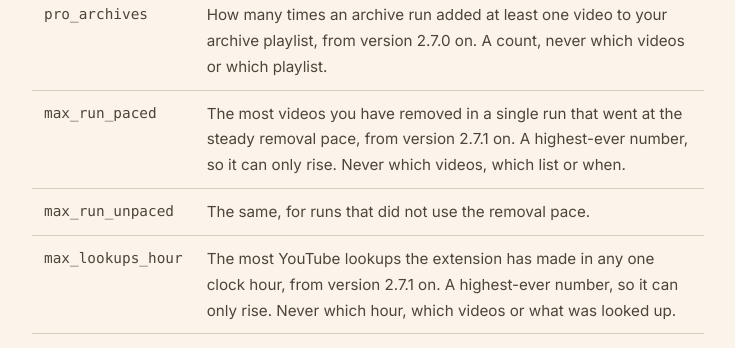
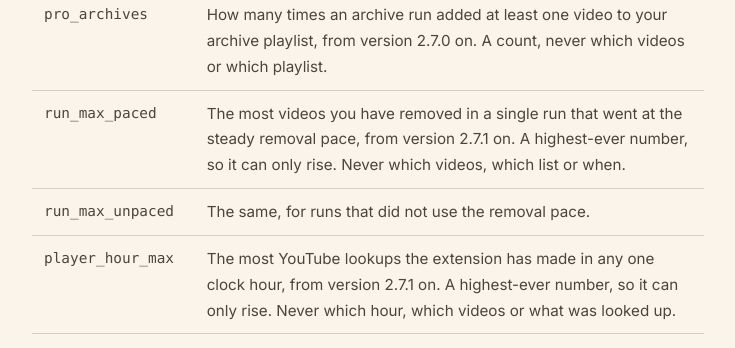
Before and after one commit to dominic-lam/tidywl-site, a Jekyll site: the page built from privacy/index.html, in a window 1280 px wide and 1400 px high, scrolled down 6255 px. Shown: the part 155-503 px from the top of the window, without its empty margins (272-1007 px from the left). Built offline with Jekyll 4.4.1, drawn with Linux system fonts in a browser that asks for light colours; some of the changed text lies outside the part shown.

Commit message:
Privacy copy: name the three new report fields as the extension and Worker spell them (run_max_paced, run_max_unpaced, player_hour_max)
Co-Authored-By: Claude Sonnet 5.5 <noreply@anthropic.com>
Claude-Session: https://claude.ai/code/session_0185t7S54UbA7yS9XyeZ6DDg

```diff
--- a/privacy/index.html
+++ b/privacy/index.html
@@ -84,9 +84,9 @@ permalink: /privacy/
           <tr><td>pro_restores</td><td>How many times you restored videos from the Pro delete history, from version 2.7.0 on, one per playlist restored. A count, never which videos.</td></tr>
           <tr><td>pro_views</td><td>How many times you applied a saved view from its menu, from version 2.7.0 on. A count, never which view or what it holds.</td></tr>
           <tr><td>pro_archives</td><td>How many times an archive run added at least one video to your archive playlist, from version 2.7.0 on. A count, never which videos or which playlist.</td></tr>
-          <tr><td>max_run_paced</td><td>The most videos you have removed in a single run that went at the steady removal pace, from version 2.7.1 on. A highest-ever number, so it can only rise. Never which videos, which list or when.</td></tr>
-          <tr><td>max_run_unpaced</td><td>The same, for runs that did not use the removal pace.</td></tr>
-          <tr><td>max_lookups_hour</td><td>The most YouTube lookups the extension has made in any one clock hour, from version 2.7.1 on. A highest-ever number, so it can only rise. Never which hour, which videos or what was looked up.</td></tr>
+          <tr><td>run_max_paced</td><td>The most videos you have removed in a single run that went at the steady removal pace, from version 2.7.1 on. A highest-ever number, so it can only rise. Never which videos, which list or when.</td></tr>
+          <tr><td>run_max_unpaced</td><td>The same, for runs that did not use the removal pace.</td></tr>
+          <tr><td>player_hour_max</td><td>The most YouTube lookups the extension has made in any one clock hour, from version 2.7.1 on. A highest-ever number, so it can only rise. Never which hour, which videos or what was looked up.</td></tr>
           <tr><td>Watch Later size</td><td>How many videos were in your Watch Later the last time you synced it.</td></tr>
         </tbody>
       </table>
@@ -101,7 +101,7 @@ permalink: /privacy/
     <p><strong>The Export &amp; open buttons are counted, never what went through them.</strong> <em>notebook_sends</em>, <em>exports</em>, <em>transcript_runs</em> and <em>tab_opens</em> go up by one each time one of those buttons does something: never by the number of videos, and never with which videos, which notebook, which file or which tabs. Nothing is counted when there were no videos, or when you answer Cancel to the question Open in Tabs or Download transcripts asks before a long run. They start at zero on the update to 2.3.0.</p>
     <p><strong>Filters are counted, never what they showed.</strong> <em>multi_select</em>, <em>music_filter</em>, <em>playlist_tabs</em> and <em>filter_menu</em> go up by one each time you press that control: never with which channels, topics, playlist or videos you picked or saw. They start at zero on the update to 2.7.0.</p>
     <p><strong>Pro features are counted, never what they touched.</strong> <em>pro_rules</em>, <em>pro_pins</em>, <em>pro_restores</em>, <em>pro_views</em> and <em>pro_archives</em> go up by one each time a press of that Pro feature did something: never by the number of videos, and never with which rule, video, view or playlist. Only an install with Pro can reach them, and nothing in the report says whether an install has Pro. They start at zero on the update to 2.7.0.</p>
-    <p><strong>The biggest run and the busiest hour are highest-ever numbers, not totals.</strong> <em>max_run_paced</em> and <em>max_run_unpaced</em> hold the most videos you removed in a single run: one for runs that went at the steady pace very large removals get from version 2.6.0, one for runs that did not. <em>max_lookups_hour</em> holds the most YouTube lookups the extension made in any one clock hour. Each only ever rises, so a smaller run or a quieter hour changes nothing. None says which videos, which list, which day or which hour, and the report still carries no time. An install on an older version sends none of them, and they start at zero on the update to 2.7.1.</p>
+    <p><strong>The biggest run and the busiest hour are highest-ever numbers, not totals.</strong> <em>run_max_paced</em> and <em>run_max_unpaced</em> hold the most videos you removed in a single run: one for runs that went at the steady pace very large removals get from version 2.6.0, one for runs that did not. <em>player_hour_max</em> holds the most YouTube lookups the extension made in any one clock hour. Each only ever rises, so a smaller run or a quieter hour changes nothing. None says which videos, which list, which day or which hour, and the report still carries no time. An install on an older version sends none of them, and they start at zero on the update to 2.7.1.</p>
     <p><strong>Counts include what you did before 1.6.0.</strong> The extension has counted deletions locally since version 1.4.1 (that is what powers the "you've cleaned up N videos" note). Those totals are reported on the first YouTube page load after updating, so a long-time user's first report already carries their history. One consequence: likes removed before 1.6.0 were counted as deletions at the time and stay in the <em>deleted</em> total; they cannot be separated out after the fact.</p>
     <p><strong>Opening the dashboard sends at most one report a day.</strong> The first time you open it on a given day, <em>open_days</em> goes up by one and that change is reported; opening it again the same day sends nothing. This is what lets us count how many people use TidyWL in a week, not only how many clean something up. There is still no timer and no install beacon: a report is sent only when a count has changed, an install that has never opened the dashboard or done anything counted above sends nothing at all, and an install that is idle sends nothing while it is idle.</p>
 
@@ -197,7 +197,7 @@ permalink: /privacy/
 
     <h2>Changes to this policy</h2>
     <ul>
-      <li><strong>2026-10-24</strong> — for version 2.7.1. The usage report gains three numbers, <em>max_run_paced</em>, <em>max_run_unpaced</em> and <em>max_lookups_hour</em>: the most videos you removed in a single run, kept apart for runs that used the removal pace and runs that did not, and the most YouTube lookups the extension made in any one clock hour. Each is a highest-ever number that can only rise, and none can hold a title, a video ID, a playlist or a time — <em>2. A usage report</em> and <em>The short version</em>.</li>
+      <li><strong>2026-10-24</strong> — for version 2.7.1. The usage report gains three numbers, <em>run_max_paced</em>, <em>run_max_unpaced</em> and <em>player_hour_max</em>: the most videos you removed in a single run, kept apart for runs that used the removal pace and runs that did not, and the most YouTube lookups the extension made in any one clock hour. Each is a highest-ever number that can only rise, and none can hold a title, a video ID, a playlist or a time — <em>2. A usage report</em> and <em>The short version</em>.</li>
       <li><strong>2026-10-24</strong>, under <em>The uninstall page</em>: an answer now goes with the install's random ID, the same one the usage report sends, and with the version, store, counts, days since install and free-limit mark from the page's link, whenever that link carries the ID (on Firefox only while its data-collection setting is on). Under a reason about something going wrong, an optional email for a reply, used once and deleted within 30 days. Under <em>The short version</em>: a line saying so. Nothing the extension sends changed.</li>
       <li><strong>2026-10-22</strong> — for version 2.7.0. The usage report gains four counts, <em>multi_select</em>, <em>music_filter</em>, <em>playlist_tabs</em> and <em>filter_menu</em>: how many times a tick in the Pro sidebar left two or more channels or topics ticked, the Music filter was set, a Playlists menu tab was picked, and the Filter menu was opened; and five more, <em>pro_rules</em>, <em>pro_pins</em>, <em>pro_restores</em>, <em>pro_views</em> and <em>pro_archives</em>: how many times a Pro clean-up rule, a pin, a restore from the delete history, a saved view and an archive run did something. None can hold a channel, a topic, a rule, a view, a playlist, a video or a date — <em>2. A usage report</em> and <em>The short version</em>. Nothing that stayed in your browser before is sent now.</li>
       <li><strong>2026-10-22</strong> — under <em>Visiting this website</em>: the one cookie is Paddle's, set on <code>paddle.com</code> by the pricing page's checkout script, not one our host sets on every page. Under <em>What you send yourself</em>: the optional <em>What made you buy today?</em> question on the page after checkout, the new feedback page the dashboard opens, and a count of visits to the uninstall page. What each sends and keeps, and that none of them stores an IP address, a licence key or an install ID.</li>
```
